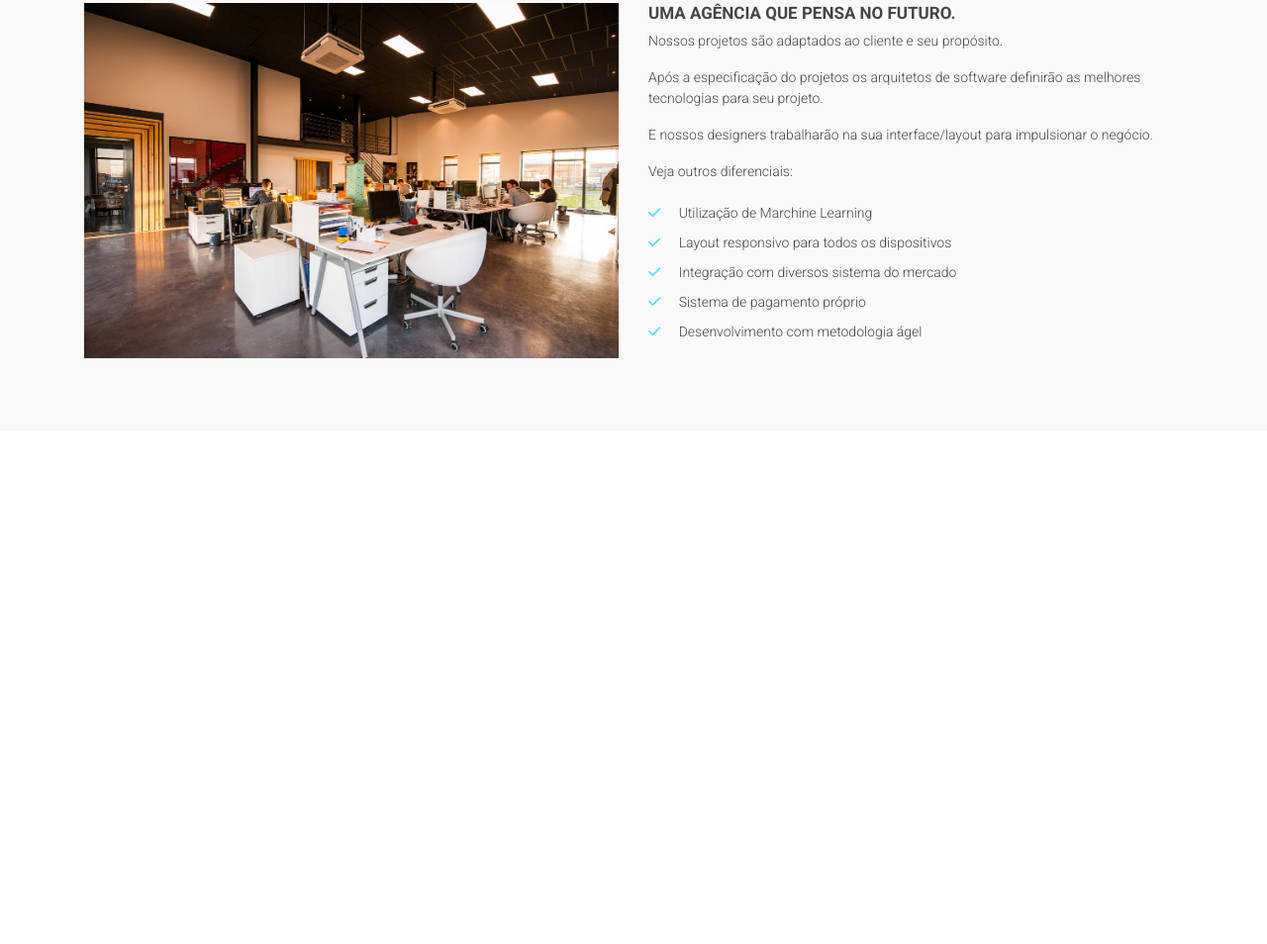
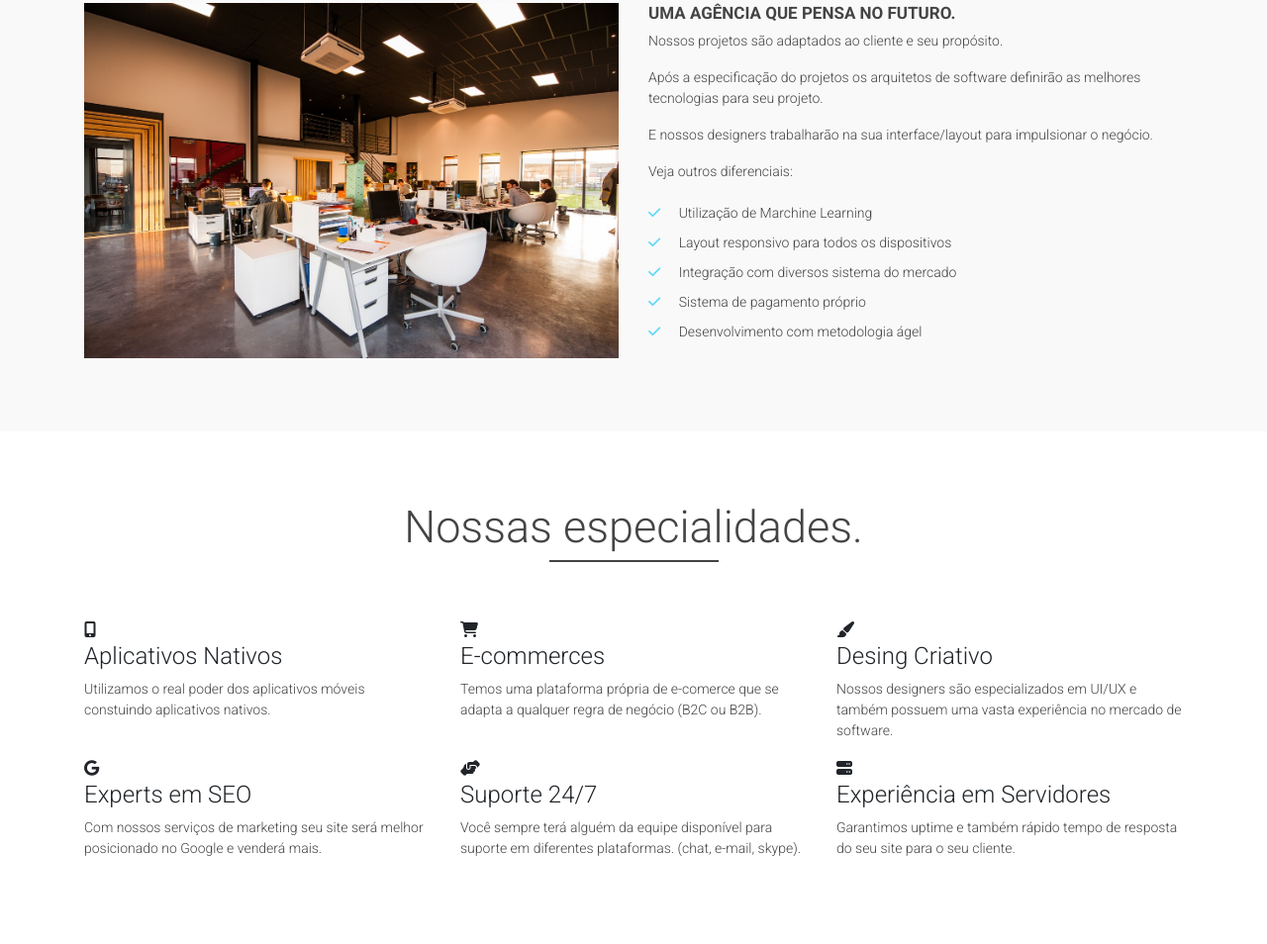
Before and after one commit to eugeniocarvalho/hdc-agency, a plain HTML site: page index.html in a window 1280 px wide. Shown: the part 906-1860 px from the top of the page at 99% size. Before the commit the page ends 1342 px from the top, so only its background shows below. Drawn offline with nearby package versions, Linux system fonts and the light colour scheme.

Commit message:
added services

```diff
--- a/index.html
+++ b/index.html
@@ -61,6 +61,7 @@
 
   <main>
     <div class="container-fluid">
+
       <!-- slider -->
       <div id="mainSlider" class="carousel slide" data-ride="carousel">
         <ol class="carousel-indicators">
@@ -117,6 +118,7 @@
         </a>
       </div>
 
+      <!-- Sobre a Empresa -->
       <div id="about-area">
         <div class="container">
           <div class="row">
@@ -147,6 +149,66 @@
           </div>
         </div>
       </div>
+
+      <!-- Serviços da Empresa -->
+      <div id="services-area">
+        <div class="container">
+          <div class="row">
+            <div class="col-12">
+              <h3 class="main-title">Nossas especialidades.</h3>
+            </div>
+
+            <div class="col-md-4 service-box">
+              <i class="fas fa-mobile-alt"></i>
+
+              <h4>Aplicativos Nativos</h4>
+
+              <p>Utilizamos o real poder dos aplicativos móveis constuindo aplicativos nativos.</p>
+            </div>
+
+            <div class="col-md-4 service-box">
+              <i class="fas fa-shopping-cart"></i>
+
+              <h4>E-commerces</h4>
+
+              <p>Temos uma plataforma própria de e-comerce que se adapta a qualquer regra de negócio (B2C ou B2B).</p>
+            </div>
+
+            <div class="col-md-4 service-box">
+              <i class="fas fa-paint-brush"></i>
+
+              <h4>Desing Criativo</h4>
+
+              <p>Nossos designers são especializados em UI/UX e também possuem uma vasta experiência no mercado de software.</p>
+            </div>
+
+            <div class="col-md-4 service-box">
+              <i class="fab fa-google"></i>
+
+              <h4>Experts em SEO</h4>
+
+              <p>Com nossos serviços de marketing seu site será melhor posicionado no Google e venderá mais.</p>
+            </div>
+
+            <div class="col-md-4 service-box">
+              <i class="fas fa-hands-helping"></i>
+
+              <h4>Suporte 24/7</h4>
+
+              <p>Você sempre terá alguém da equipe disponível para suporte em diferentes plataformas. (chat, e-mail, skype).</p>
+            </div>
+
+            <div class="col-md-4 service-box">
+              <i class="fas fa-server"></i>
+
+              <h4>Experiência em Servidores</h4>
+
+              <p>Garantimos uptime e também rápido tempo de resposta do seu site para o seu cliente.</p>
+            </div>
+          </div>
+        </div>
+      </div>
+
     </div>
   </main>
 
```
